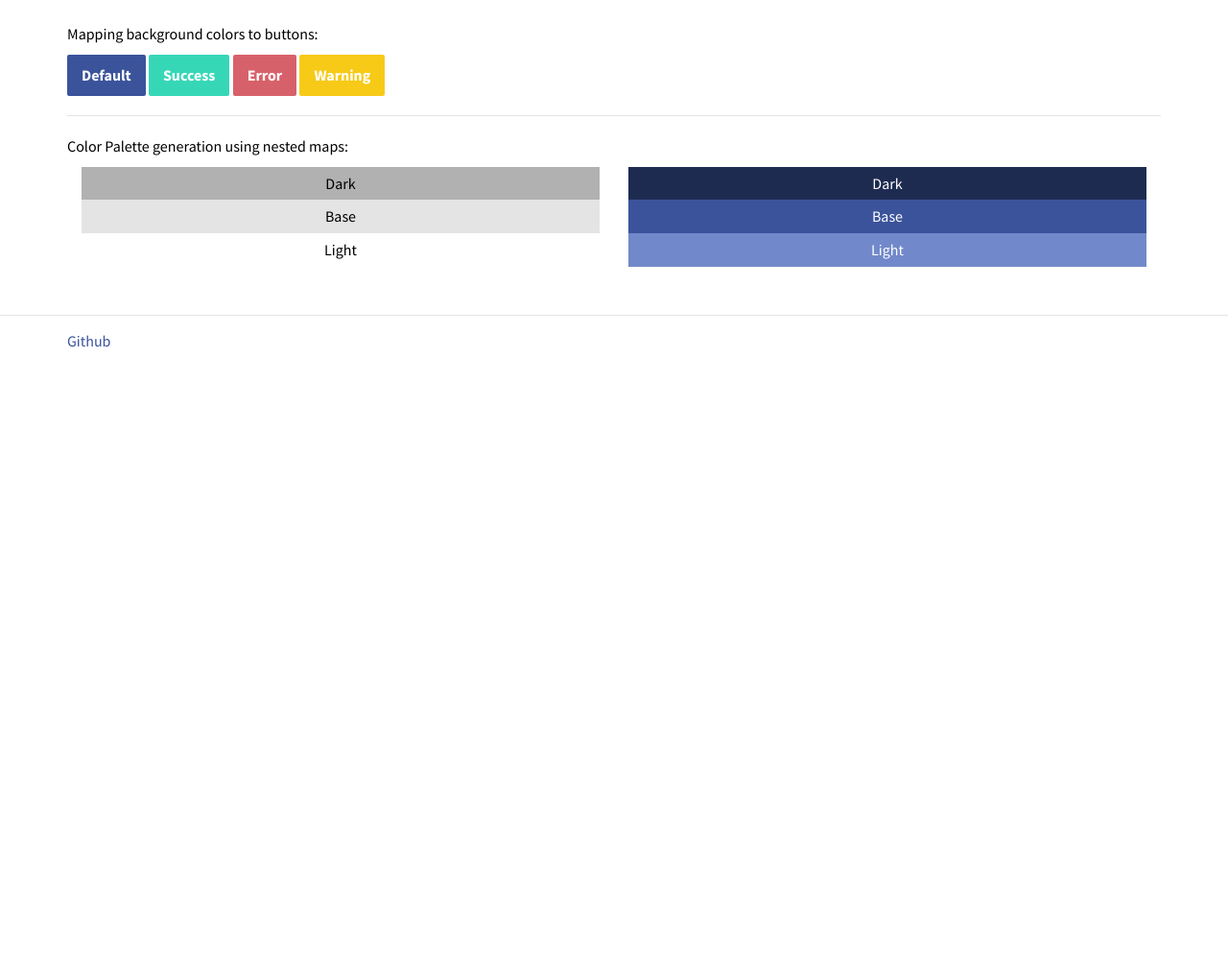
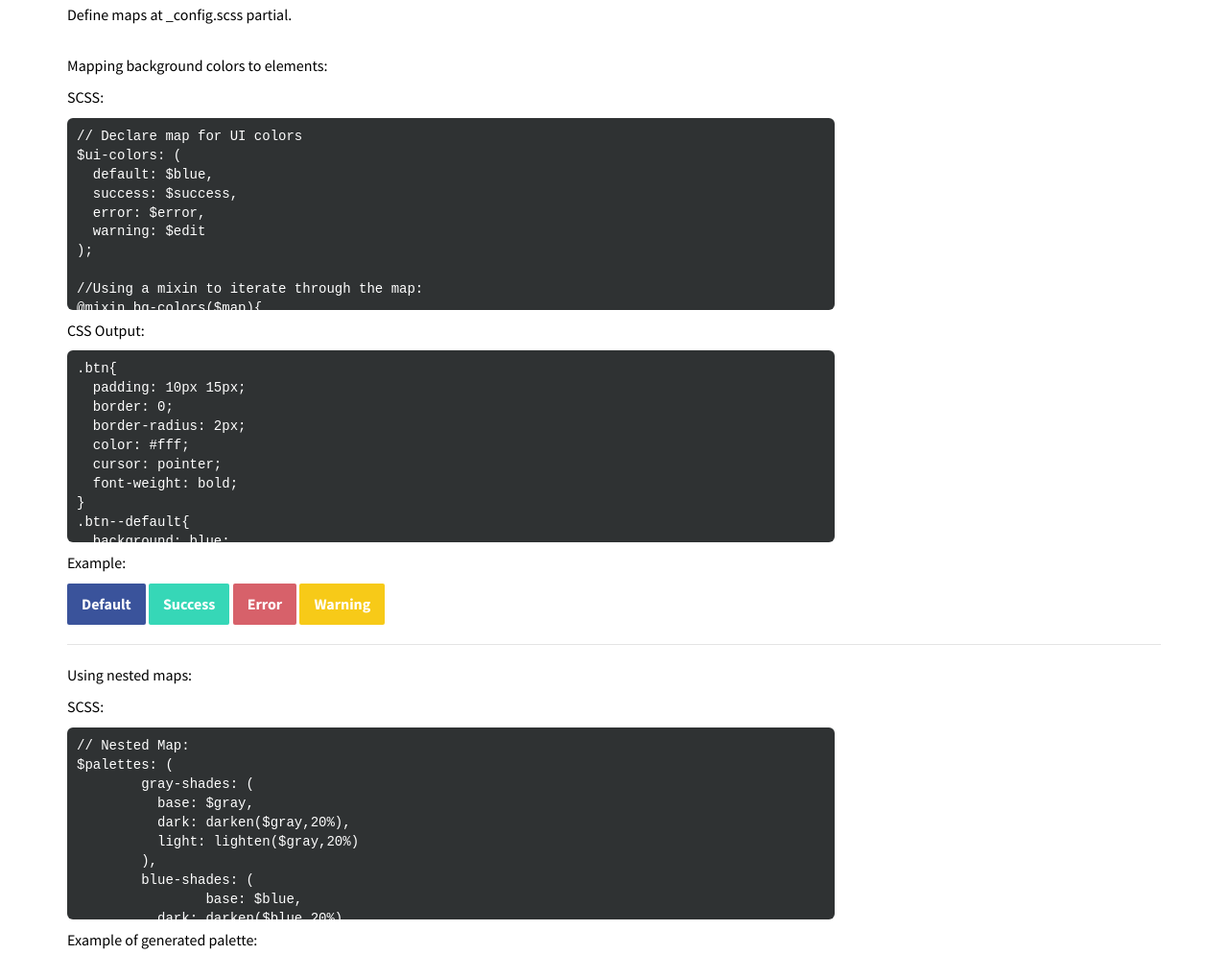
Before and after one commit to sshikhrakar/Sass-Starter, a website: page index.html in a window 1280 px wide. Shown: the part 4939-5933 px from the top of the page at 96% size. Before the commit the page ends 5321 px from the top, so only its background shows below. Drawn offline with Linux system fonts and the light colour scheme.

Commit message:
SCSS Maps documentation

```diff
--- a/index.html
+++ b/index.html
@@ -299,15 +299,115 @@ blocks and html elements.</p>
         <div class="Block">
           <div class="container">
             <h3>Using Maps:</h3>
+            <p>Define maps at _config.scss partial.</p>
+
+
+
+
+
             <div class="Block__segment">
-              <p>Mapping background colors to buttons:</p>
+              <p>Mapping background colors to elements:</p>
+<p>SCSS:</p>
+<pre>// Declare map for UI colors
+$ui-colors: (
+  default: $blue,
+  success: $success,
+  error: $error,
+  warning: $edit
+);
+
+//Using a mixin to iterate through the map:
+@mixin bg-colors($map){
+  @each $theme, $color in $map{
+    &--#{$theme}{ //Interpolating parent class name with map key
+      background: $color;
+    }
+  }
+}
+
+//Using the mixin to create different types of button with different background colors:
+.btn{
+  padding: 10px 15px;
+  border: 0;
+  border-radius: 2px;
+  color: #fff;
+  cursor: pointer;
+  font-weight: bold;
+  @include bg-colors($ui-colors);
+}
+</pre>
+<p>CSS Output:</p>
+<pre>.btn{
+  padding: 10px 15px;
+  border: 0;
+  border-radius: 2px;
+  color: #fff;
+  cursor: pointer;
+  font-weight: bold;
+}
+.btn--default{
+  background: blue;
+}
+
+.btn--success{
+  background: green;
+}
+
+.btn--error{
+  background: red;
+}
+
+.btn--warning{
+  background: yellow;
+}</pre>
+<p>Example:</p>
               <button class="btn btn--default">Default</button>
               <button class="btn btn--success">Success</button>
               <button class="btn btn--error">Error</button>
               <button class="btn btn--warning">Warning</button>
             </div>
             <div class="Block__segment">
-              <p>Color Palette generation using nested maps:</p>
+              <p>Using nested maps:</p>
+              <p>SCSS:</p>
+<pre>// Nested Map:
+$palettes: (
+	gray-shades: (
+	  base: $gray,
+	  dark: darken($gray,20%),
+	  light: lighten($gray,20%)
+	),
+	blue-shades: (
+		base: $blue,
+	  dark: darken($blue,20%),
+	  light: lighten($blue,20%)
+	)
+);
+
+// Use palette function
+// $palette   - Map required under $palettes map($palettes map is defined under _config.scss partial)
+// $shade     - Key of provide $palette map
+// base       - Default key of $shade under $palette map
+// @returns   - map
+@function palette($palette, $shade: base){
+	@return map-get(map-get($palettes, $palette), $shade);
+}
+
+//Using function in SCSS code:
+.blue{
+  @include m(base){
+    @extend %palette-props;
+    background: palette(blue-shades);
+  }
+  @include m(dark){
+    @extend %palette-props;
+    background: palette(blue-shades, dark);
+  }
+  @include m(light){
+    @extend %palette-props;
+    background: palette(blue-shades, light);
+  }
+}</pre>
+<p>Example of generated palette:</p>
               <div class="col-xs-12 col-sm-6">
                 <div class="gray--dark">Dark</div>
                 <div class="gray--base">Base</div>
--- a/sass/utilities/_config.scss
+++ b/sass/utilities/_config.scss
@@ -63,7 +63,7 @@ $ui-colors: (
 	warning: $edit
 );
 
-//Shades of gray
+//Color Palette
 $palettes: (
 	gray-shades: (
 	  base: $gray,
```
Also changed, not shown: 1 other file.
